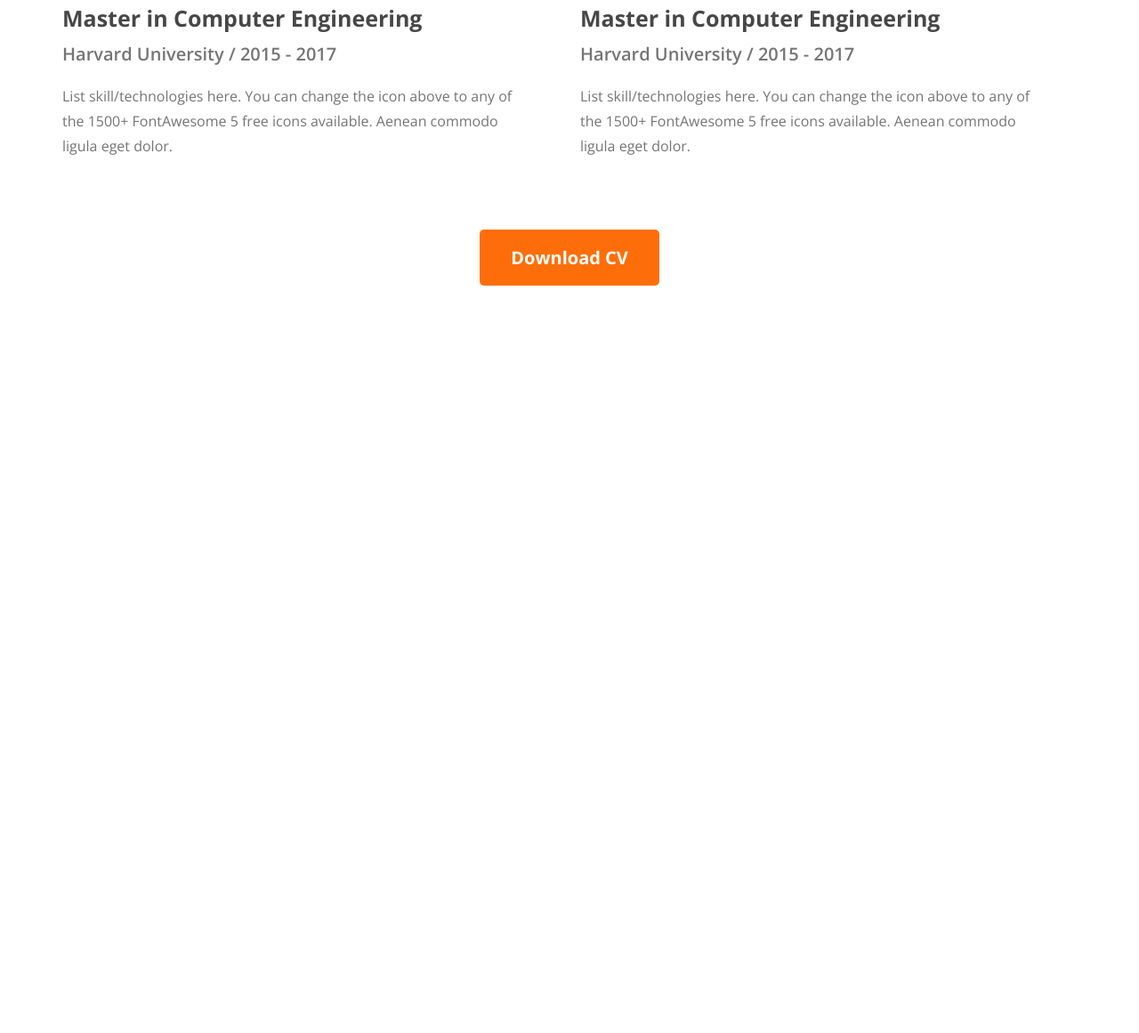
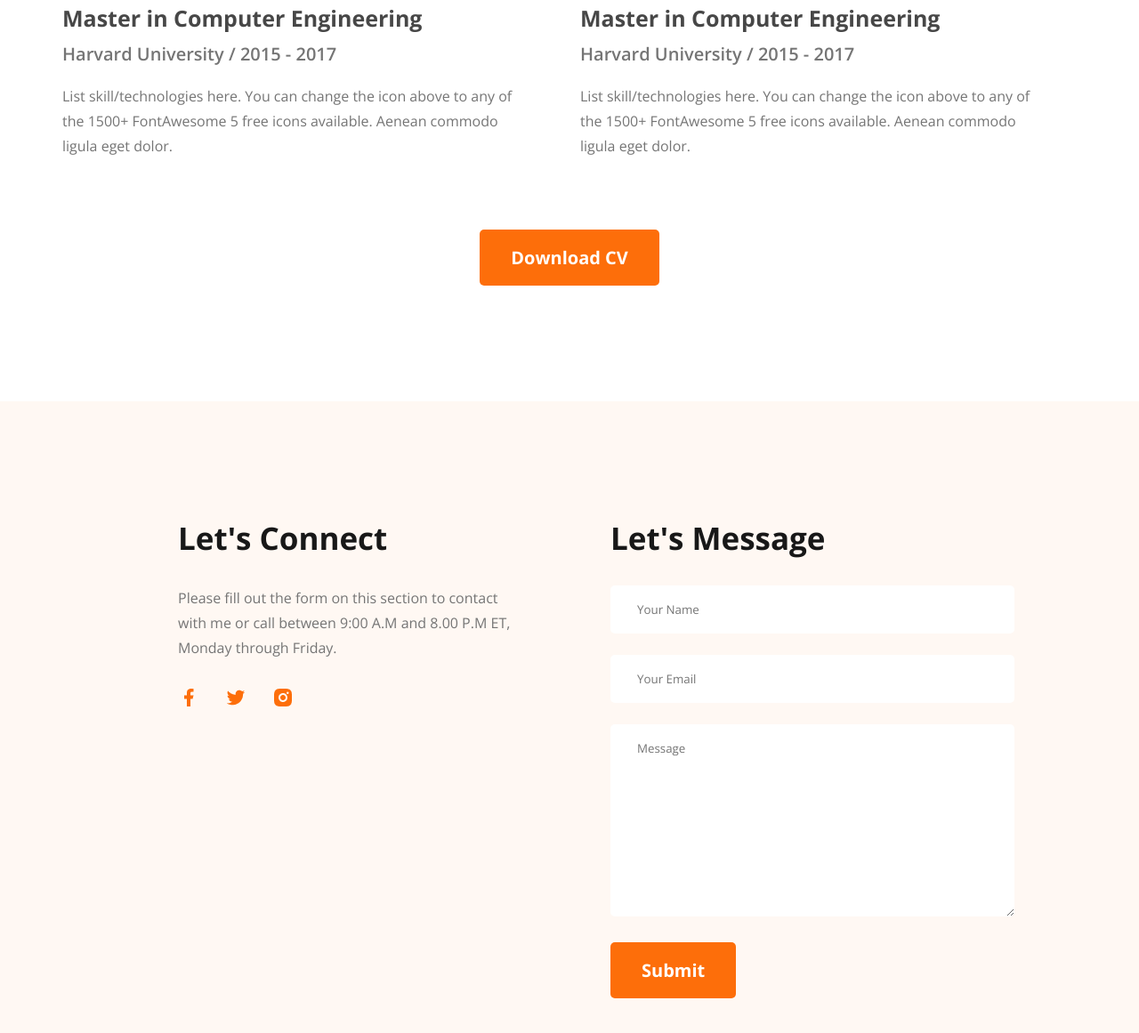
Before and after one commit to nrsabit/portfolio-website-css, a plain HTML site: page index.html in a window 1280 px wide. Shown: the part 3090-4251 px from the top of the page at 89% size. Before the commit the page ends 3411 px from the top, so only its background shows below. Drawn offline with nearby package versions, Linux system fonts and the light colour scheme.

Commit message:
contact added

```diff
--- a/index.html
+++ b/index.html
@@ -148,7 +148,30 @@
         </main>
     </body>
     <footer>
-
+        <section class="contact-container">
+            <div class="contact-connect">
+                <h3 class="section-title">Let's Connect</h3>
+                <p class="resume-description">Please fill out the form on this section to contact with me or call between 9:00 A.M and 8.00 P.M ET, Monday through Friday.</p>
+                <a href="">
+                    <img src="images/icons/facebook.png" alt="Facebook">
+                </a>
+                <a href="">
+                    <img src="images/icons/twitter.png" alt="Twitter">
+                </a>
+                <a href="">
+                    <img src="images/icons/insta.png" alt="Instagram">
+                </a>
+            </div>
+            <div class="contact-message">
+                <h3 class="section-title">Let's Message</h3>
+                <form>
+                    <input type="text" name="name" id="name" placeholder="Your Name">
+                    <input type="email" name="email" id="email" placeholder="Your Email">
+                    <textarea name="message" id="" cols="30" rows="10" placeholder="Message"></textarea>
+                    <input type="submit" value="Submit" class="primary-button">
+                </form>
+            </div>
+        </section>
     </footer>
 </body>
 </html>
--- a/styles/style.css
+++ b/styles/style.css
@@ -206,3 +206,34 @@ hr{
     text-align: center;
     margin-top: 50px;
 }
+
+
+/* Footer and Contact Area Styles */
+footer{
+    background-color: #FFF8F3;
+}
+.contact-container{
+    padding: 130px 200px;
+    display: flex;
+    gap: 100px;
+}
+.contact-container .section-title{
+    text-align: left;
+}
+.contact-container a{
+    margin-right: 25px;
+    text-decoration: none;
+}
+.contact-container .resume-description{
+    margin-bottom: 30px;
+}
+input[type="text"], input[type="email"], textarea{
+    width: 100%;
+    margin-bottom: 24px;
+    padding: 18px 30px;
+    border: none;
+    border-radius: 5px;
+}
+input[type="text"], input[type="email"], textarea:focus{
+    outline: none;
+}
```
